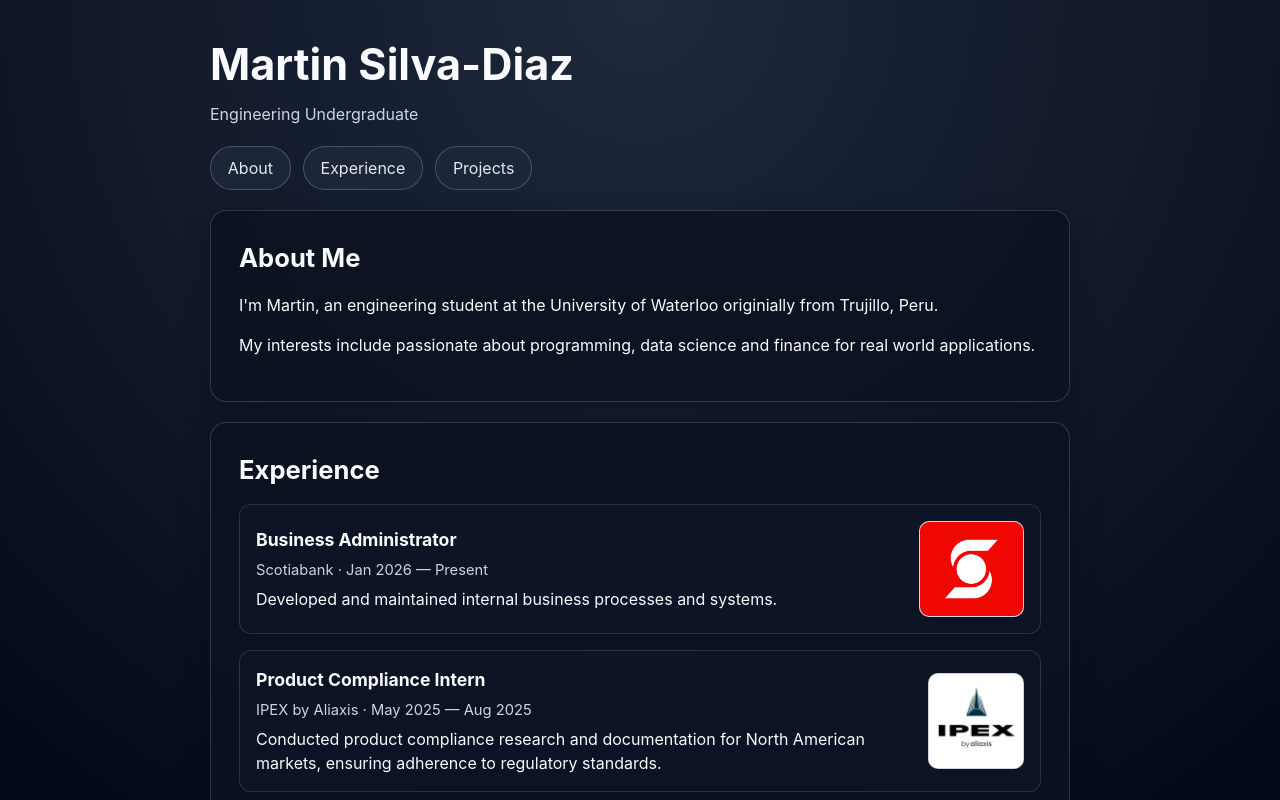
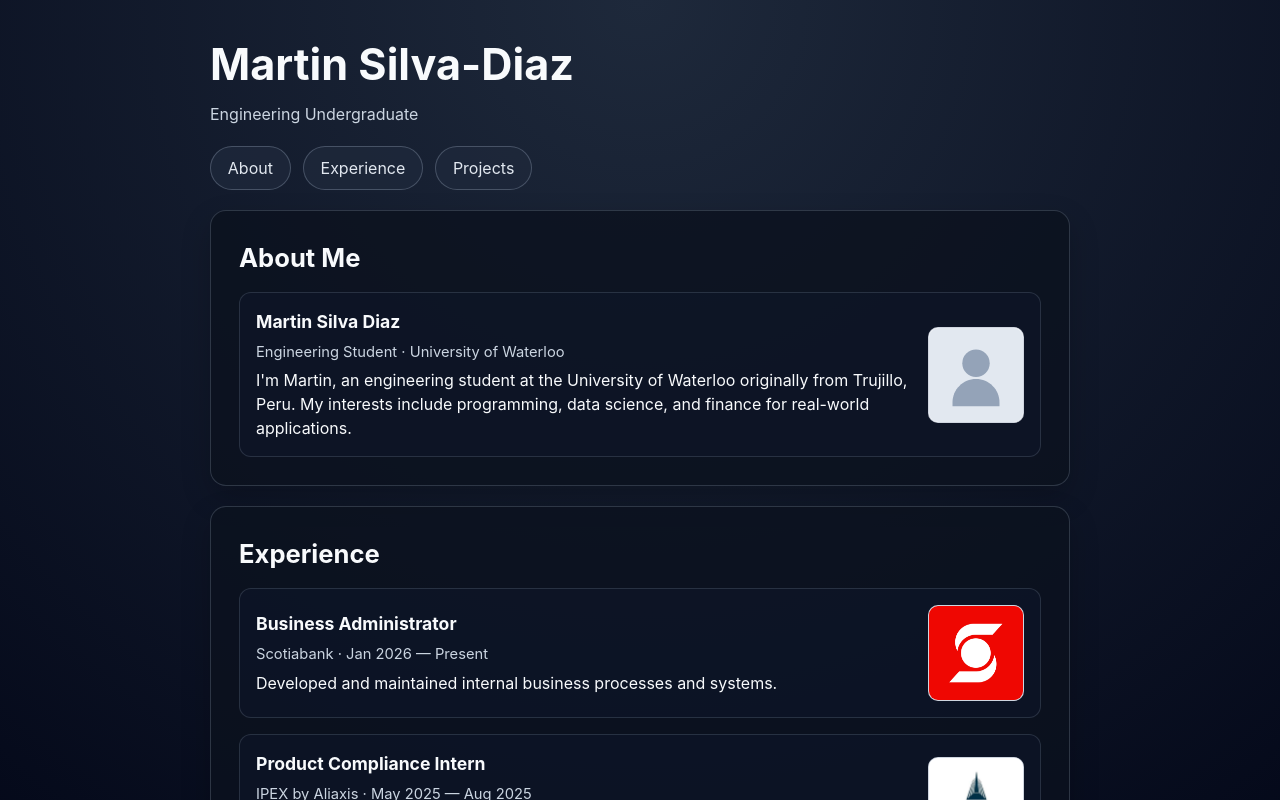
Before and after one commit to Martins26/Martin-Silva-Diaz-Personal-Website, a React (Vite) app: page / in a window 1280 px wide. Shown: the top 800 px of the page. Built offline with nearby package versions, Linux system fonts and the light colour scheme.

Commit message:
Use SectionEntryBlock layout for About Me

```diff
--- a/src/components/AboutSection.tsx
+++ b/src/components/AboutSection.tsx
@@ -1,17 +1,19 @@
 import "./Sections.css";
+import SectionEntryBlock from "./SectionEntryBlock";
 
 function AboutSection() {
   return (
     <section className="content-card" aria-labelledby="about-heading">
       <h2 id="about-heading">About Me</h2>
-      <p>
-        I&apos;m Martin, an engineering student at the University of Waterloo
-        originially from Trujillo, Peru.
-      </p>
-      <p>
-        My interests include passionate about programming, data science and
-        finance for real world applications.
-      </p>
+      <ul className="section-list">
+        <SectionEntryBlock
+          title="Martin Silva Diaz"
+          subtitle="Engineering Student · University of Waterloo"
+          details="I'm Martin, an engineering student at the University of Waterloo originally from Trujillo, Peru. My interests include programming, data science, and finance for real-world applications."
+          logoSrc="/logos/about-placeholder.svg"
+          logoAlt="Profile placeholder"
+        />
+      </ul>
     </section>
   );
 }
--- a/src/components/Sections.css
+++ b/src/components/Sections.css
@@ -61,7 +61,7 @@
 }
 
 .logo-placeholder {
-  width: px;
+  width: 96px;
   height: 96px;
   border: 1px solid rgba(148, 163, 184, 0.45);
   border-radius: 10px;
```
Also changed, not shown: public/logos/about-placeholder.svg (added).
